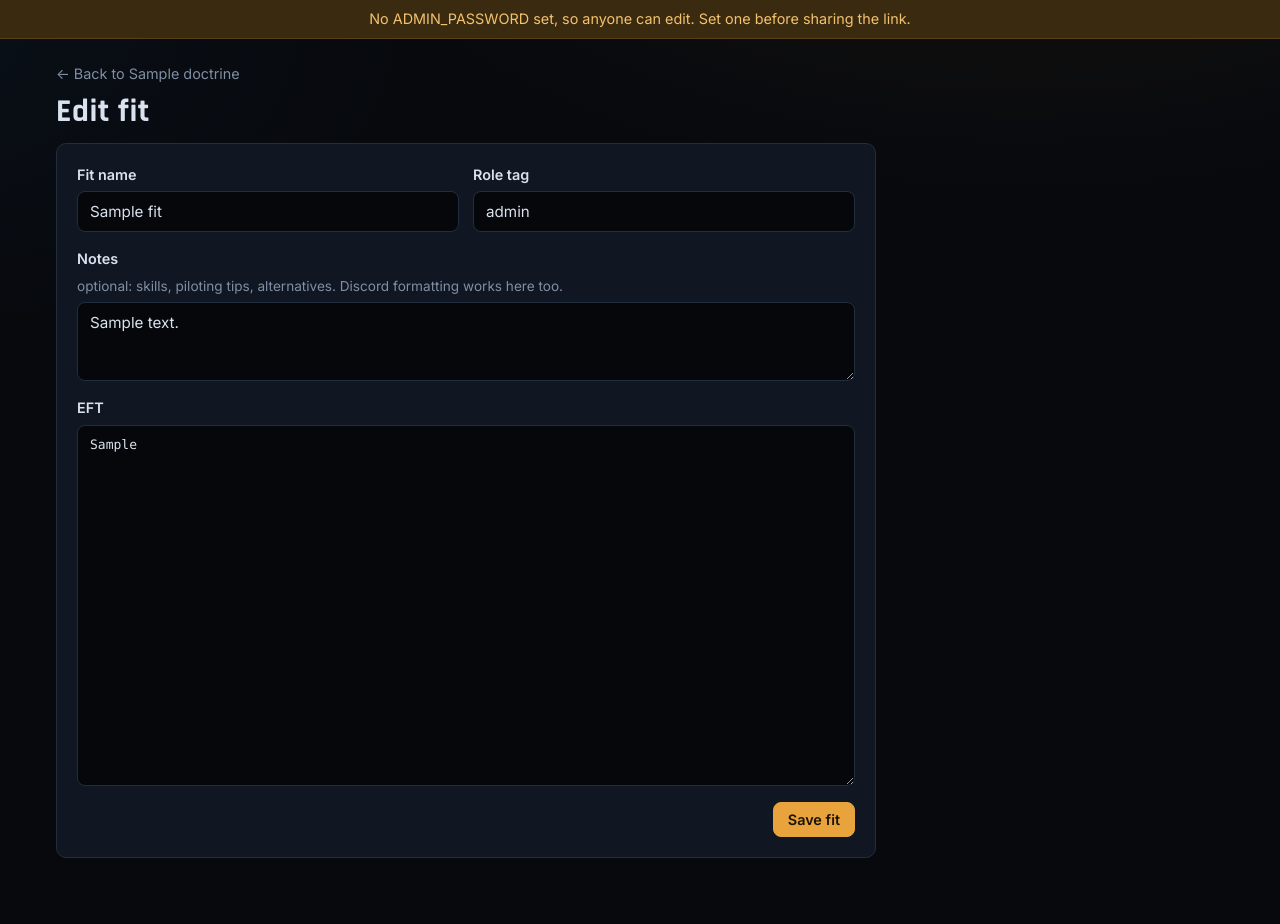
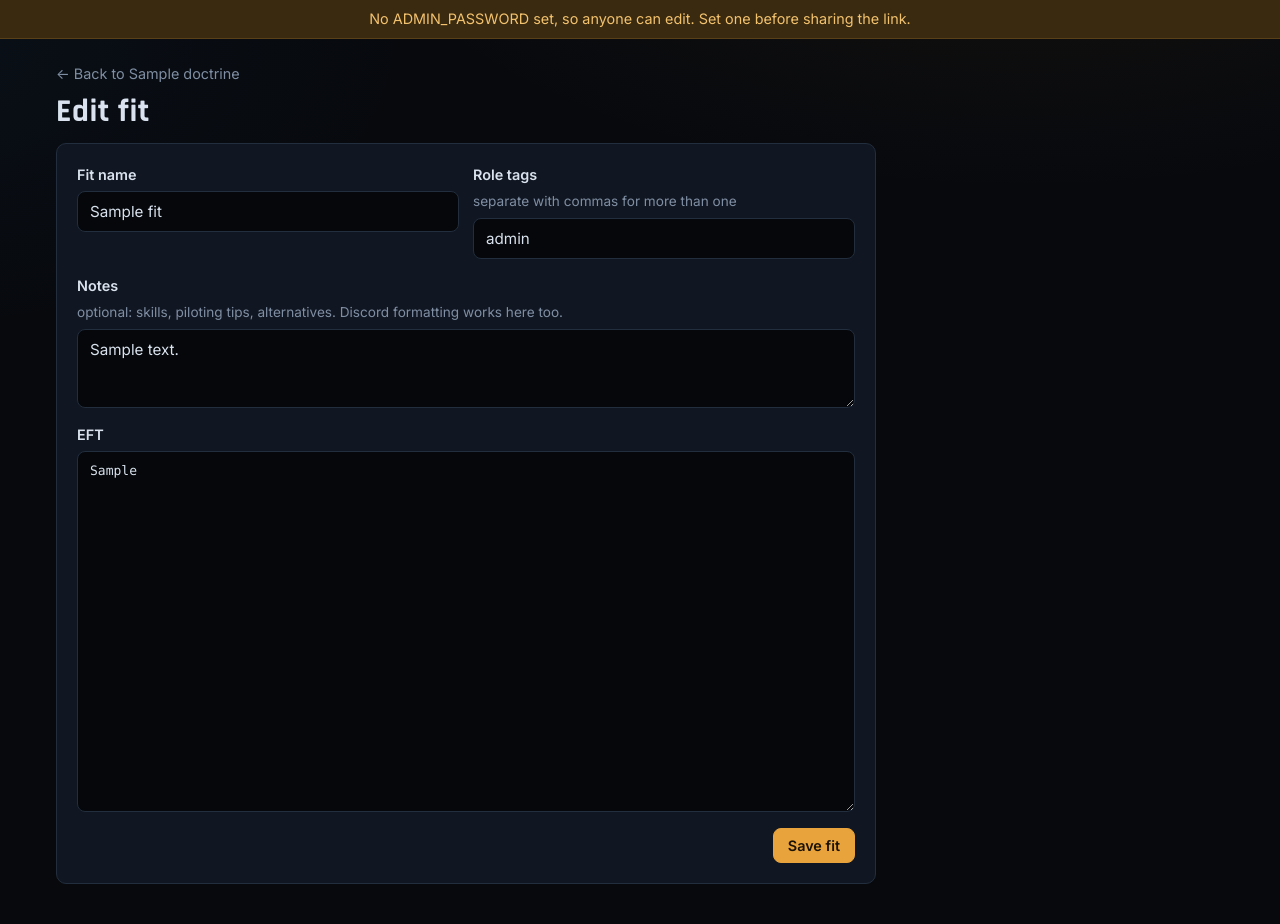
Before and after one commit to riosuk-netizen/doctrine, a Flask app: page /fit/1/edit in a window 1280 px wide. Shown: the part 65-989 px from the top of the page. Before the commit the page ends 923 px from the top, so only its background shows below. Run offline with Flask 3, Linux system fonts and the light colour scheme; tables that the repository leaves empty hold one stand-in row (values such as "Sample post"); some libraries are stand-ins or nearby versions.

Commit message:
Add files via upload

```diff
--- a/templates/doctrine.html
+++ b/templates/doctrine.html
@@ -56,7 +56,7 @@
         <div>
           <h2>{{ f.name }}</h2>
           {% set S = skill_views.get(f.id) %}
-          <p class="ship">{{ f.ship }}{% if f.role %} <span class="role">{{ f.role }}</span>{% endif %}
+          <p class="ship">{{ f.ship }}{% for tag in f.role|tags %} <span class="role">{{ tag }}</span>{% endfor %}
             {% if S and S.count and S.caps_known %}<span class="clone-badge {{ 'omega' if S.omega else 'alpha' }}" title="{{ 'Needs an Omega clone' if S.omega else 'Alpha clones can fly this fit' }}">{{ 'Omega' if S.omega else 'Alpha OK' }}</span>{% endif %}
           </p>
         </div>
--- a/templates/fit_form.html
+++ b/templates/fit_form.html
@@ -7,7 +7,7 @@
   <form method="post" class="panel">
     <div class="two-col">
       <label>Fit name <input name="name" maxlength="120" value="{{ form.get('name', '') }}"></label>
-      <label>Role tag <input name="role" maxlength="60" value="{{ form.get('role', '') }}" placeholder="DPS, Logi, Tackle..."></label>
+      <label>Role tags <span class="hint">separate with commas for more than one</span> <input name="role" maxlength="60" value="{{ form.get('role', '') }}" placeholder="DPS, Logi, Tackle..."></label>
     </div>
     <label>Notes <span class="hint">optional: skills, piloting tips, alternatives. Discord formatting works here too.</span>
       <textarea name="notes" rows="3">{{ form.get('notes', '') }}</textarea>
```
